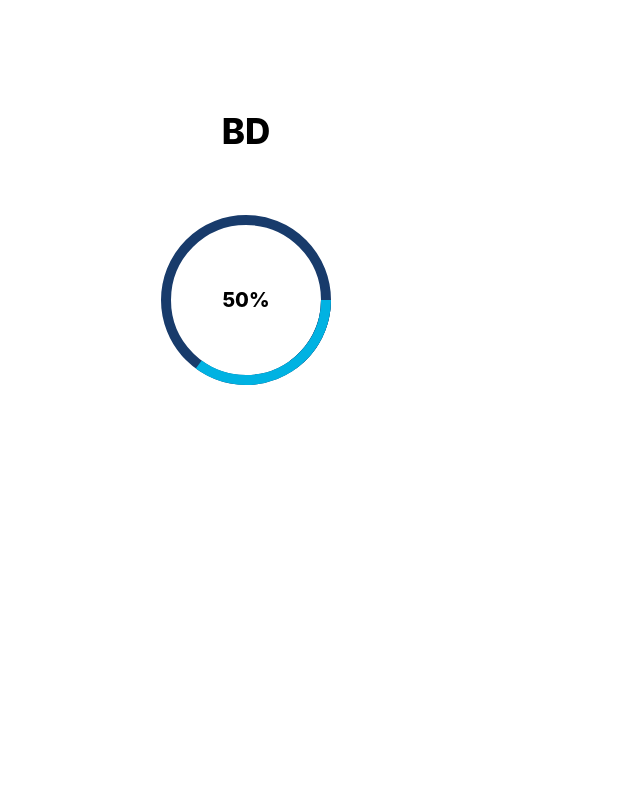
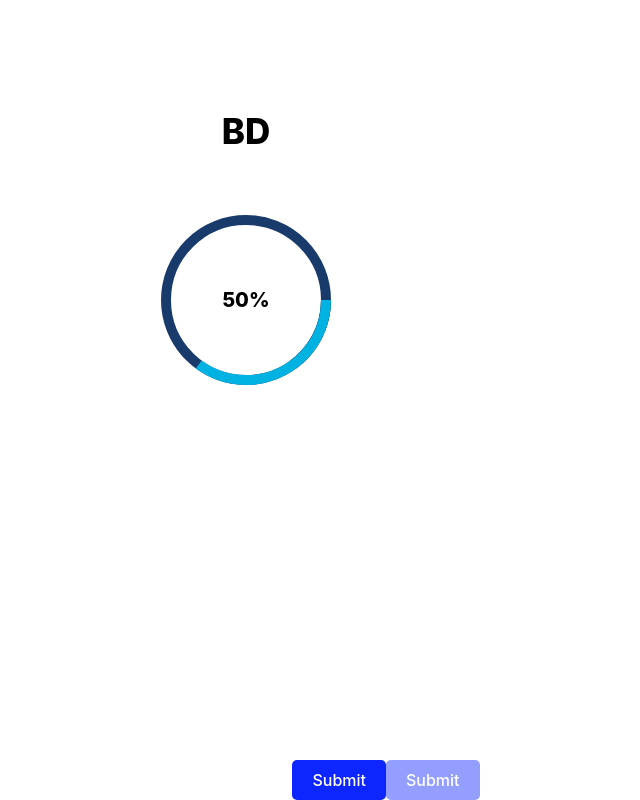
Before and after one commit to hiramcastillo36/proyecto-interfaces, a React (Vite) app: page / in a window 1280 px wide. Shown: the part 408-1208 px from the top of the page, without its empty margins (254-894 px from the left). Before the commit the page ends 1168 px from the top, so only its background shows below. Built offline with nearby package versions, Linux system fonts and the light colour scheme.

Commit message:
feat: add button

```diff
--- /dev/null
+++ b/src/components/Button/Button.css
@@ -0,0 +1,17 @@
+button {
+    background-color: #0D25FE;
+    color: white;
+    border: none;
+    padding: 10px 20px;
+    border-radius: 5px;
+    cursor: pointer;
+}
+
+button:hover {
+    background-color: #0013BF;
+}
+
+button:disabled{
+    background-color: #939EFF;
+    cursor: not-allowed;
+}
--- /dev/null
+++ b/src/components/Button/Button.tsx
@@ -0,0 +1,40 @@
+// Button.tsx
+import { FC, ButtonHTMLAttributes } from 'react';
+import './Button.css';
+
+interface ButtonProps extends ButtonHTMLAttributes<HTMLButtonElement> {
+  variant?: 'default' | 'disable';
+  size?: 'sm' | 'md' | 'lg';
+  fullWidth?: boolean;
+  isLoading?: boolean;
+}
+
+export const Button: FC<ButtonProps> = ({
+  children,
+  variant = 'default',
+  size = 'md',
+  fullWidth = false,
+  isLoading = false,
+  className = '',
+  disabled,
+  ...props
+}) => {
+  const buttonClasses = [
+    'button',
+    `button--${variant}`,
+    `button--${size}`,
+    fullWidth && 'button--full-width',
+    className,
+  ]
+    .filter(Boolean)
+    .join(' ');
+
+
+  return (
+    <button className={buttonClasses} disabled={disabled || isLoading} {...props}>
+      {isLoading ? 'Loading...' : children}
+    </button>
+  );
+};
+
+export default Button;
--- a/src/components/DoughnutChart/DoughnutChart.tsx
+++ b/src/components/DoughnutChart/DoughnutChart.tsx
@@ -15,7 +15,6 @@ const DoughnutChart: React.FC<DoughnutChartProps> = ({ name, value }) => {
         justifyContent: 'center',
         alignItems: 'center',
         flexDirection: 'column'
-
     }}
     className='principal'
     >
@@ -37,9 +36,9 @@ const DoughnutChart: React.FC<DoughnutChartProps> = ({ name, value }) => {
                 {value}%
             </p>
             <svg xmlns="http://www.w3.org/2000/svg">
-            <circle  cx="150" cy="150" className="donut" r="80" stroke-width="10" stroke="#183B6B" fill="none"/>
-            <circle  cx="150" cy="150" className="donut" r="80" stroke-width="10" stroke="#183B6B" fill="none"/>
-            <circle  cx="150" cy="150" className="donut" r="80" stroke-width="10" stroke="#00B2E2" fill="none"/>
+            <circle  cx="150" cy="150" className="donut" r="80" strokeWidth="10" stroke="#183B6B" fill="none"/>
+            <circle  cx="150" cy="150" className="donut" r="80" strokeWidth="10" stroke="#183B6B" fill="none"/>
+            <circle  cx="150" cy="150" className="donut" r="80" strokeWidth="10" stroke="#00B2E2" fill="none"/>
             </svg>
         </div>
     </div>
--- a/src/pages/Dashboard.tsx
+++ b/src/pages/Dashboard.tsx
@@ -1,3 +1,4 @@
+import Button from "../components/Button/Button";
 import DoughnutChart from "../components/DoughnutChart/DoughnutChart";
 import Header from "../components/header/header";
 import Table from "../components/table/table";
@@ -39,6 +40,29 @@ function Dashboard() {
             />
         </div>
 
+        <Button
+  variant="default"
+  size="md"
+  fullWidth={false}
+  isLoading={false}
+  disabled={false}
+    onClick={() => alert('Button clicked!')}
+>
+  Submit
+</Button>
+
+<Button
+  variant="default"
+  size="md"
+  fullWidth={false}
+  isLoading={false}
+  disabled={true}
+    onClick={() => alert('Button clicked!')}
+>
+  Submit
+</Button>
+
+
 
     </div>
   );
```
